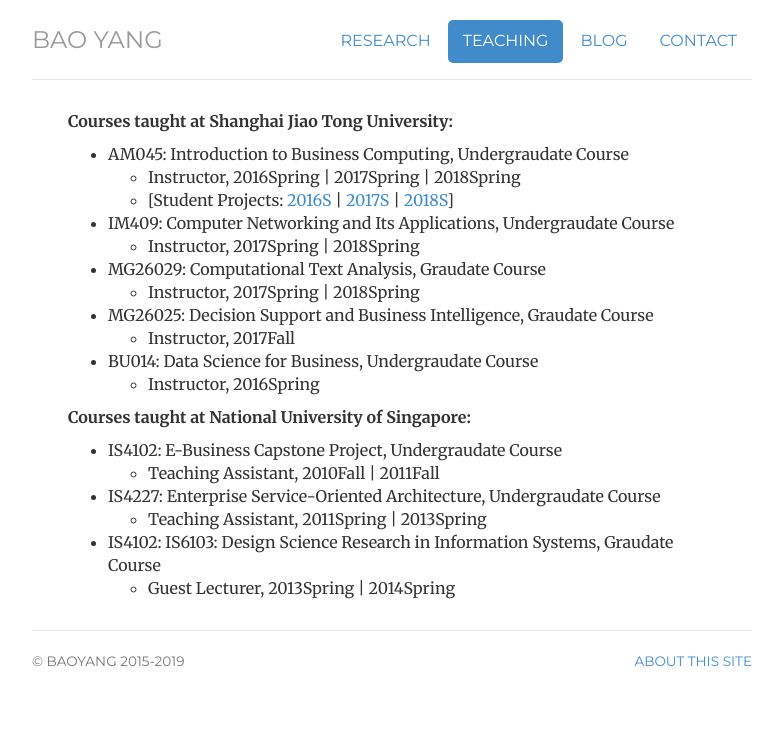
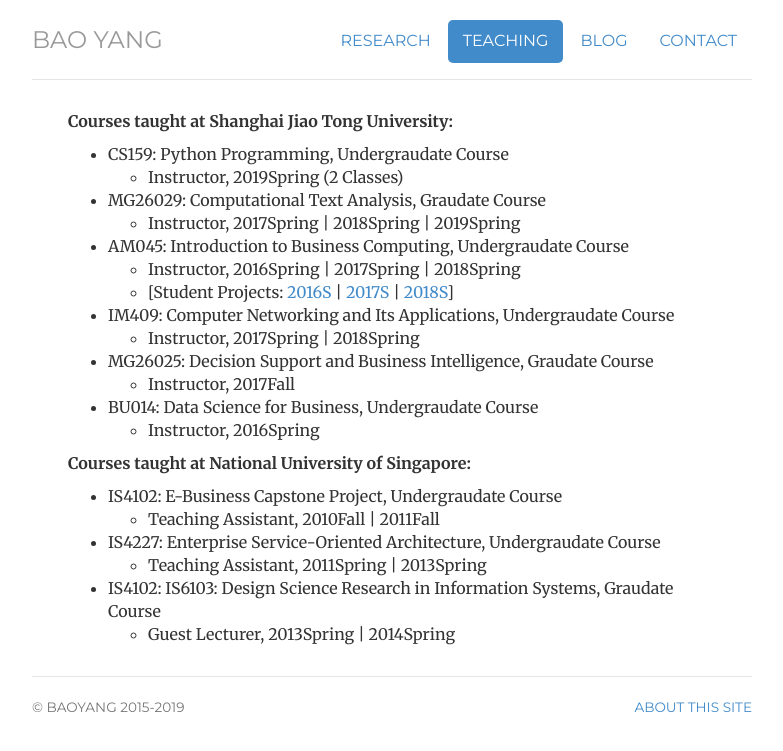
Before and after one commit to popeye007/popeye007.github.io, a Jekyll site: the page built from teaching/index.html, in a window 1280 px wide. Shown: the top 751 px of the page, without its empty margins (248-1031 px from the left). Built offline with Jekyll 4.4.1, drawn with Linux system fonts in a browser that asks for light colours; comment, search, counter and statistics services are not loaded.

Commit message:
updat teaching

```diff
--- a/teaching/index.html
+++ b/teaching/index.html
@@ -14,6 +14,16 @@
 
 		<p><b>Courses taught at Shanghai Jiao Tong University:</b></p>
 		<ul>
+		<li>CS159: Python Programming, Undergraudate Course</li>
+			<ul>
+				<li>Instructor, 2019Spring (2 Classes)</li>
+			</ul>
+
+		<li>MG26029: Computational Text Analysis, Graudate Course</li>
+			<ul>
+				<li>Instructor, 2017Spring | 2018Spring | 2019Spring</li>
+			</ul>
+
 		<li>AM045: Introduction to Business Computing, Undergraudate Course
 			<ul>
 				<li>Instructor, 2016Spring | 2017Spring | 2018Spring</li>
@@ -23,10 +33,7 @@
 			<ul>
 				<li>Instructor, 2017Spring | 2018Spring</li>
 			</ul>
-		<li>MG26029: Computational Text Analysis, Graudate Course</li>
-		<ul>
-			<li>Instructor, 2017Spring | 2018Spring</li>
-		</ul>
+
 		<li>MG26025: Decision Support and Business Intelligence, Graudate Course</li>
 		<ul>
 			<li>Instructor, 2017Fall</li>
```
